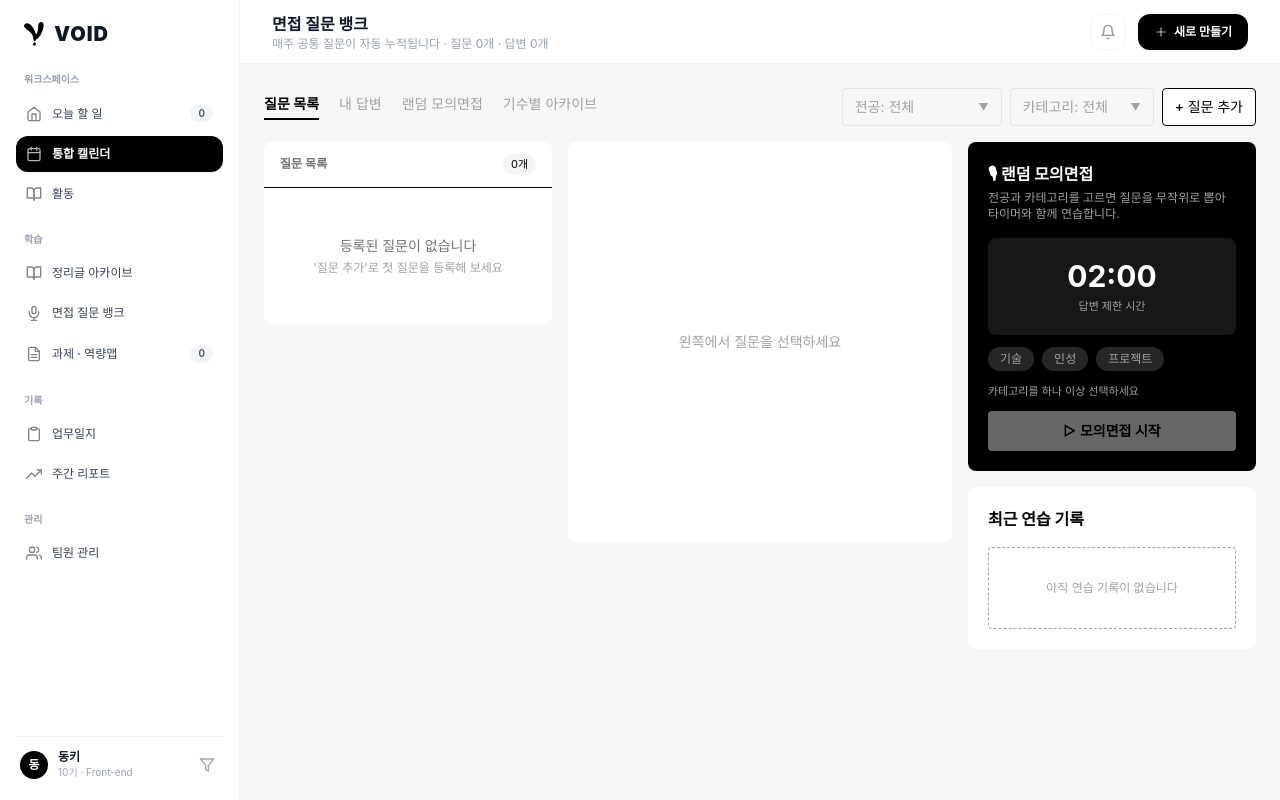
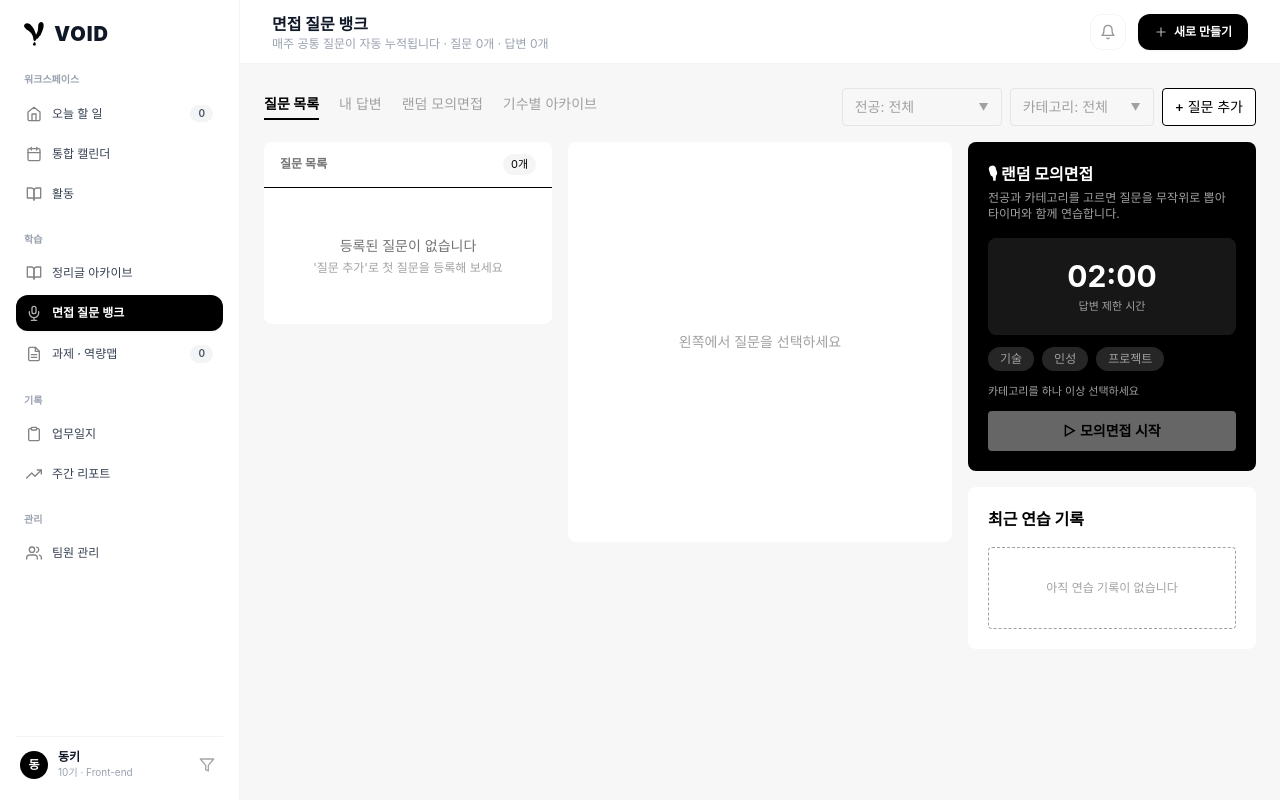
Before and after one commit to VOID-GSM/PV-Web, a React (Vite) app: page /questions in a window 1280 px wide. Built offline with nearby package versions, Linux system fonts and the light colour scheme; a web font is replaced by a local one.

Commit message:
feat: 사이드바에 면접 질문 뱅크·주간 리포트 메뉴 연결

```diff
--- a/src/components/layout/SidebarLayout.tsx
+++ b/src/components/layout/SidebarLayout.tsx
@@ -14,11 +14,16 @@ export default function SidebarLayout({
   const navigate = useNavigate();
   const location = useLocation();
 
+  // 지금 주소를 보고 사이드바에서 어떤 메뉴에 불을 켤지 정한다
   const getCurrentMenu = (path: string) => {
     if (path === "/today" || path === "/") return "오늘 할 일";
     if (path.startsWith("/calendar")) return "통합 캘린더";
     if (path.startsWith("/activity")) return "활동";
     if (path.startsWith("/archive")) return "정리글 아카이브";
+    // ★ /questions 주소면 "면접 질문 뱅크"에 불을 켠다
+    if (path.startsWith("/questions")) return "면접 질문 뱅크";
+    // ★ /report 주소면 "주간 리포트"에 불을 켠다 (빠져 있던 것 추가)
+    if (path.startsWith("/report")) return "주간 리포트";
     if (path.startsWith("/invite")) return "팀원 초대";
     if (path.startsWith("/settings")) return "설정";
     return "통합 캘린더";
@@ -26,6 +31,7 @@ export default function SidebarLayout({
 
   const currentMenu = getCurrentMenu(location.pathname);
 
+  // 사이드바 메뉴를 눌렀을 때 해당 주소로 이동한다
   const handleNavigate = (menuName: string) => {
     switch (menuName) {
       case "오늘 할 일":
@@ -41,6 +47,14 @@ export default function SidebarLayout({
       case "아카이브":
       case "정리글 아카이브":
         navigate("/archive");
+        break;
+      // ★ 면접 질문 뱅크 → /questions
+      case "면접 질문 뱅크":
+        navigate("/questions");
+        break;
+      // ★ 주간 리포트 → /report (빠져 있던 것 추가)
+      case "주간 리포트":
+        navigate("/report");
         break;
       case "팀원 초대":
         navigate("/invite");
```
